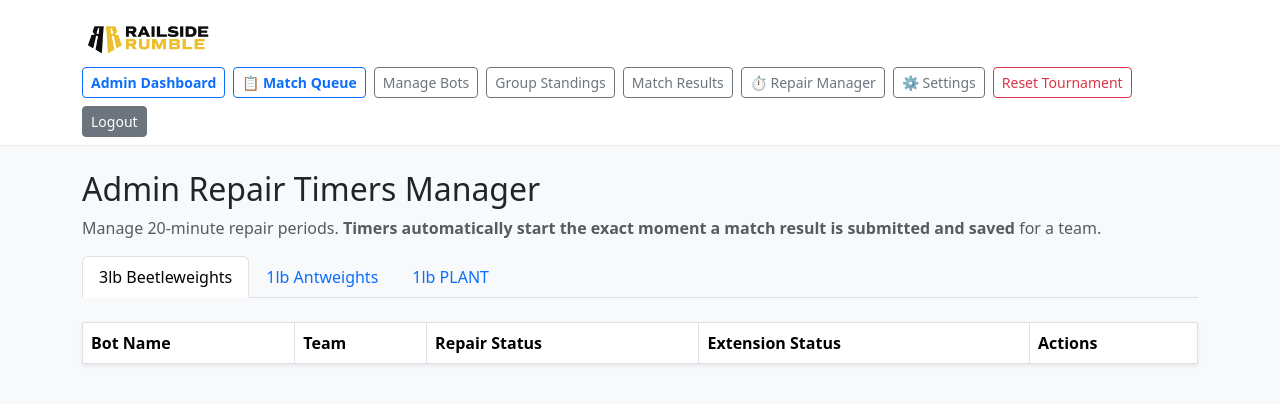
After one commit to railsiderobotics/bracket-app, a Flask app: page /admin/timers in a window 1280 px wide. The commit adds this page. Shown: the top 404 px of the page. Run offline with Flask 3, Linux system fonts and the light colour scheme; the visitor is signed in with stand-in values (Sample User, id 1); lists and menus that the app fills with data are empty; parts of the project's set-up code (start-up, migrations or seed data) failed here and were passed over.

Commit message:
Added Match Timer Functionality including 20 minute extensions grantable by admin and page for competitors to view timers

```diff
--- a/app.py
+++ b/app.py
@@ -1,6 +1,7 @@
 import math
 import os
 import random
+from datetime import datetime, timedelta
 from functools import wraps
 from flask import Flask, render_template, request, redirect, url_for, flash, session, jsonify
 from sqlalchemy import inspect, or_, text
@@ -13,10 +14,8 @@ from bracket_logic import random_pairs, build_bracket_slots, round_pairs_from_sl
 
 BASEDIR = os.path.abspath(os.path.dirname(__file__))
 
-# Load environment variables from local .env file if present
 load_dotenv(os.path.join(BASEDIR, '.env'))
 
-# Read secrets securely from environment variables
 SECRET_KEY = os.environ.get("SECRET_KEY")
 APP_PASSWORD = os.environ.get("APP_PASSWORD")
 
@@ -25,7 +24,6 @@ if not APP_PASSWORD:
 
 app = Flask(__name__, static_folder='Image Files')
 
-# Use Neon Postgres in production (Render) or fall back to local SQLite for development
 database_url = os.environ.get("DATABASE_URL")
 if database_url and database_url.startswith("postgres://"):
     database_url = database_url.replace("postgres://", "postgresql://", 1)
@@ -39,6 +37,8 @@ STAGE_LABELS = {
     's1_r1': 'Stage 1 – Round 1',
     's1_r2': 'Stage 1 – Round 2',
     'decider': 'Decider Round (1-1 bots)',
+    's2': 'Stage 2 – Single Elimination',
+    's2_placement': 'Bronze Placement Match'
 }
 BOT_CLASSES = ['3lb', '1lb', '1lb_plant']
 CLASS_LABELS = {
@@ -103,6 +103,10 @@ with app.app_context():
             db.session.execute(text('ALTER TABLE team ADD COLUMN registration_fee BOOLEAN DEFAULT 0'))
         if 'pit_table_number' not in team_columns:
             db.session.execute(text('ALTER TABLE team ADD COLUMN pit_table_number VARCHAR(20)'))
+        if 'last_match_end_time' not in team_columns:
+            db.session.execute(text('ALTER TABLE team ADD COLUMN last_match_end_time DATETIME'))
+        if 'extension_used' not in team_columns:
+            db.session.execute(text('ALTER TABLE team ADD COLUMN extension_used BOOLEAN DEFAULT 0'))
 
         match_columns = [c['name'] for c in insp.get_columns('match')]
         if 'bot_class' not in match_columns:
@@ -243,6 +247,22 @@ def lock_stage2_prereqs(bot_class=None):
     db.session.commit()
 
 
+def create_round_matches(stage, team_ids, round_num=1, bot_class='3lb', rng=None):
+    Match.query.filter_by(stage=stage, round_num=round_num, bot_class=bot_class).delete()
+    shuffled_ids = list(team_ids)
+    random.shuffle(shuffled_ids)
+
+    pairs, bye = random_pairs(shuffled_ids, rng=rng)
+    for i, (a, b) in enumerate(pairs):
+        db.session.add(Match(stage=stage, round_num=round_num, slot_index=i,
+                              team1_id=a, team2_id=b, bot_class=bot_class, locked=False))
+    if bye is not None:
+        db.session.add(Match(stage=stage, round_num=round_num, slot_index=len(pairs),
+                              team1_id=bye, team2_id=None, bot_class=bot_class, is_bye=True,
+                              winner_id=bye, locked=True))
+    db.session.commit()
+
+
 def create_stage1_round2_matches(bot_class):
     Match.query.filter_by(stage='s1_r2', round_num=1, bot_class=bot_class).delete()
 
@@ -365,22 +385,6 @@ def current_selected_class(default='3lb'):
     return enabled[0] if enabled else default
 
 
-def create_round_matches(stage, team_ids, round_num=1, bot_class='3lb', rng=None):
-    Match.query.filter_by(stage=stage, round_num=round_num, bot_class=bot_class).delete()
-    shuffled_ids = list(team_ids)
-    random.shuffle(shuffled_ids)
-
-    pairs, bye = random_pairs(shuffled_ids, rng=rng)
-    for i, (a, b) in enumerate(pairs):
-        db.session.add(Match(stage=stage, round_num=round_num, slot_index=i,
-                              team1_id=a, team2_id=b, bot_class=bot_class, locked=False))
-    if bye is not None:
-        db.session.add(Match(stage=stage, round_num=round_num, slot_index=len(pairs),
-                              team1_id=bye, team2_id=None, bot_class=bot_class, is_bye=True,
-                              winner_id=bye, locked=True))
-    db.session.commit()
-
-
 def stage2_bracket_data(bot_class=None):
     round1 = matches_for('s2', 1, bot_class=bot_class)
     if not round1:
@@ -439,6 +443,18 @@ def stage2_bracket_data(bot_class=None):
     return rounds
 
 
+def check_rest_status(team):
+    """Returns (is_ready, remaining_seconds) for a 20-minute rest window."""
+    if not team or not team.last_match_end_time:
+        return True, 0
+    elapsed = datetime.utcnow() - team.last_match_end_time
+    required_rest = timedelta(minutes=20)
+    if elapsed >= required_rest:
+        return True, 0
+    remaining = required_rest - elapsed
+    return False, int(remaining.total_seconds())
+
+
 # ---------- dashboard & competitor routes ----------
 
 @app.route('/')
@@ -448,8 +464,6 @@ def index():
 
     enabled = enabled_classes()
     current_class = current_selected_class('3lb')
-
-    # Compute active counts per enabled class and total across all enabled classes
     class_counts = {cls: len(active_teams(cls)) for cls in enabled}
     total_active_count = sum(class_counts.values())
 
@@ -509,41 +523,34 @@ def competitor_dashboard():
                            CLASS_LABELS=CLASS_LABELS)
 
 
-@app.route('/results')
+@app.route('/standings')
+def standings():
+    current_class = request.args.get('class', '3lb')
+    enabled = enabled_classes()
+    if current_class not in enabled:
+        current_class = enabled[0] if enabled else '3lb'
+
+    st = stage1_standings(current_class)
+    return render_template('standings.html',
+                           standings=st,
+                           current_class=current_class,
+                           BOT_CLASSES=enabled,
+                           CLASS_LABELS=CLASS_LABELS)
+
+
+@app.route('/competitor_results')
 def competitor_results():
     current_class = request.args.get('class', '3lb')
     enabled = enabled_classes()
     if current_class not in enabled:
         current_class = enabled[0] if enabled else '3lb'
 
-    all_matches = Match.query.filter_by(bot_class=current_class)\
-                             .order_by(Match.stage, Match.round_num, Match.slot_index).all()
-
-    s2_max_round = db.session.query(db.func.max(Match.round_num))\
-                            .filter_by(bot_class=current_class, stage='s2').scalar() or 1
-
+    stages = STAGE1_ROUNDS + ['decider', 's2', 's2_placement']
     grouped_matches = {}
-    for m in all_matches:
-        if m.stage == 's1_r1':
-            label = STAGE_LABELS['s1_r1']
-        elif m.stage == 's1_r2':
-            label = STAGE_LABELS['s1_r2']
-        elif m.stage == 'decider':
-            label = STAGE_LABELS['decider']
-        elif m.stage == 's2':
-            round_matches_count = Match.query.filter_by(bot_class=current_class, stage='s2', round_num=m.round_num).count()
-            if round_matches_count == 1 or m.round_num == s2_max_round:
-                label = "Stage 2 — Finals Match"
-            else:
-                label = f"Stage 2 — Round {m.round_num}"
-        elif m.stage == 's2_placement':
-            label = "Stage 2 — Bronze Placement Match"
-        else:
-            label = m.stage
-
-        if label not in grouped_matches:
-            grouped_matches[label] = []
-        grouped_matches[label].append(m)
+    for stg in stages:
+        ms = Match.query.filter_by(stage=stg, bot_class=current_class).order_by(Match.round_num, Match.slot_index).all()
+        if ms:
+            grouped_matches[STAGE_LABELS.get(stg, stg)] = ms
 
     return render_template('competitor_results.html',
                            grouped_matches=grouped_matches,
@@ -552,15 +559,132 @@ def competitor_results():
                            CLASS_LABELS=CLASS_LABELS)
 
 
-@app.route('/standings')
-def standings():
+@app.route('/timers')
+def competitor_timers():
     current_class = request.args.get('class', '3lb')
-    if current_class not in enabled_classes():
-        current_class = enabled_classes()[0] if enabled_classes() else '3lb'
-    standings = stage1_standings(current_class)
-    return render_template('standings.html', standings=standings,
+    enabled = enabled_classes()
+    if current_class not in enabled:
+        current_class = enabled[0] if enabled else '3lb'
+
+    teams = Team.query.filter_by(bot_class=current_class, dropped=False).order_by(Team.name).all()
+
+    # 1. Identify 0-2 or 1-2 eliminated teams from Stage 1 / Decider
+    s1_done = round_complete('s1_r1', bot_class=current_class) and round_complete('s1_r2', bot_class=current_class)
+    eliminated_stage1_ids = set()
+    if s1_done:
+        _, _, oh_two, _ = stage1_buckets(current_class)
+        for t in oh_two:
+            eliminated_stage1_ids.add(t.id)
+
+    # Check decider round losses (teams that went 1-2)
+    if round_generated('decider', 1, current_class):
+        for m in matches_for('decider', 1, bot_class=current_class):
+            if m.winner_id is not None:
+                loser_id = m.team1_id if m.winner_id == m.team2_id else m.team2_id
+                if loser_id:
+                    eliminated_stage1_ids.add(loser_id)
+
+    # 2. Identify Top 4 teams (Champion, 2nd, 3rd, 4th)
+    bracket = stage2_bracket_data(current_class)
+    placement_match = stage2_placement_match(current_class)
+
+    top_four_ids = set()
+    if bracket and len(bracket) > 0:
+        last = bracket[-1]
+        if last.get('matches'):
+            final_match = last['matches'][0]
+            if isinstance(final_match, Match):
+                if final_match.team1_id: top_four_ids.add(final_match.team1_id)
+                if final_match.team2_id: top_four_ids.add(final_match.team2_id)
+            elif isinstance(final_match, dict):
+                if final_match.get('team1'): top_four_ids.add(final_match['team1'].id if hasattr(final_match['team1'], 'id') else final_match['team1'])
+                if final_match.get('team2'): top_four_ids.add(final_match['team2'].id if hasattr(final_match['team2'], 'id') else final_match['team2'])
+    if placement_match:
+        if placement_match.team1_id: top_four_ids.add(placement_match.team1_id)
+        if placement_match.team2_id: top_four_ids.add(placement_match.team2_id)
+
+    # 3. Identify teams currently eliminated from Stage 2 bracket rounds
+    bracket_eliminated_ids = set()
+    r = 1
+    while round_generated('s2', r, current_class):
+        round_matches = matches_for('s2', r, bot_class=current_class)
+        for m in round_matches:
+            if m.winner_id is not None and not m.is_bye:
+                loser_id = m.team1_id if m.winner_id == m.team2_id else m.team2_id
+                if loser_id and loser_id not in top_four_ids:
+                    bracket_eliminated_ids.add(loser_id)
+        r += 1
+
+    timer_data = []
+    for t in teams:
+        # Exclude 0-2 / 1-2 Stage 1 eliminations unless they somehow reached top 4
+        if t.id in eliminated_stage1_ids and t.id not in top_four_ids:
+            continue
+
+        # Exclude teams knocked out of the Stage 2 bracket
+        if t.id in bracket_eliminated_ids and t.id not in top_four_ids:
+            continue
+
+        is_ready, rem_secs = check_rest_status(t)
+        timer_data.append({
+            'team': t,
+            'is_ready': is_ready,
+            'remaining_seconds': rem_secs
+        })
+
+    return render_template('competitor_timers.html',
+                           timer_data=timer_data,
                            current_class=current_class,
-                           BOT_CLASSES=enabled_classes(),
+                           BOT_CLASSES=enabled,
+                           CLASS_LABELS=CLASS_LABELS)
+
+
+@app.route('/admin/timers', methods=['GET', 'POST'])
+@login_required
+def admin_timers():
+    current_class = request.args.get('class', '3lb')
+    enabled = enabled_classes()
+    if current_class not in enabled:
+        current_class = enabled[0] if enabled else '3lb'
+
+    if request.method == 'POST':
+        action = request.form.get('action')
+        team_id = request.form.get('team_id')
+        t = Team.query.get(team_id) if team_id else None
+
+        if t:
+            if action == 'grant_extension' and not t.extension_used:
+                if t.last_match_end_time:
+                    t.last_match_end_time += timedelta(minutes=20)
+                else:
+                    t.last_match_end_time = datetime.utcnow() - timedelta(minutes=20) + timedelta(minutes=20)
+                t.extension_used = True
+                db.session.commit()
+                flash(f'Granted 20-minute extension to {t.name}.', 'info')
+            elif action == 'reset_extension':
+                t.extension_used = False
+                db.session.commit()
+                flash(f'Reset extension status for {t.name}.', 'info')
+            elif action == 'reset_timer':
+                t.last_match_end_time = None
+                db.session.commit()
+                flash(f'Reset repair timer for {t.name}.', 'info')
+        return redirect(url_for('admin_timers', **{'class': current_class}))
+
+    teams = Team.query.filter_by(bot_class=current_class, dropped=False).order_by(Team.name).all()
+    timer_data = []
+    for t in teams:
+        is_ready, rem_secs = check_rest_status(t)
+        timer_data.append({
+            'team': t,
+            'is_ready': is_ready,
+            'remaining_seconds': rem_secs
+        })
+
+    return render_template('admin_timers.html',
+                           timer_data=timer_data,
+                           current_class=current_class,
+                           BOT_CLASSES=enabled,
                            CLASS_LABELS=CLASS_LABELS)
 
 
@@ -743,7 +867,14 @@ def round_view(stage, round_num, team_id_source, back_url, generate_func=None):
                     continue
                 w = request.form.get(f'winner_{m.id}')
                 if w:
-                    m.winner_id = int(w)
+                    new_winner_id = int(w)
+                    if m.winner_id != new_winner_id:
+                        now = datetime.utcnow()
+                        if m.team1_id:
+                            Team.query.get(m.team1_id).last_match_end_time = now
+                        if m.team2_id:
+                            Team.query.get(m.team2_id).last_match_end_time = now
+                    m.winner_id = new_winner_id
                 m.result_type = request.form.get(f'result_type_{m.id}') or None
             db.session.commit()
             return redirect(url_for(request.endpoint, **{'class': bot_class}) + '#results')
@@ -902,7 +1033,14 @@ def stage2(round_num):
                     continue
                 w = request.form.get(f'winner_{m.id}')
                 if w:
-                    m.winner_id = int(w)
+                    new_winner_id = int(w)
+                    if m.winner_id != new_winner_id:
+                        now = datetime.utcnow()
+                        if m.team1_id:
+                            Team.query.get(m.team1_id).last_match_end_time = now
+                        if m.team2_id:
+                            Team.query.get(m.team2_id).last_match_end_time = now
+                    m.winner_id = new_winner_id
                 m.result_type = None
             if len(save_matches) == 1 and all(m.winner_id for m in save_matches):
                 for m in save_matches:
@@ -1055,9 +1193,17 @@ def queue():
         return redirect(url_for('queue', **{'class': current_class}))
 
     in_progress = Match.query.filter_by(bot_class=current_class, queue_status='in_progress').first()
+    queued_raw = Match.query.filter_by(bot_class=current_class, queue_status='queued', winner_id=None)\
+                            .order_by(Match.queue_order.asc()).all()
 
-    queued_matches = Match.query.filter_by(bot_class=current_class, queue_status='queued', winner_id=None)\
-                               .order_by(Match.queue_order.asc()).all()
+    queued_matches = []
+    for m in queued_raw:
+        t1_ready = check_rest_status(m.team1)[0] if m.team1 else True
+        t2_ready = check_rest_status(m.team2)[0] if m.team2 else True
+        queued_matches.append({
+            'match': m,
+            'both_rested': t1_ready and t2_ready
+        })
 
     awaiting_results = Match.query.filter_by(bot_class=current_class, queue_status='awaiting_results', winner_id=None)\
                                    .order_by(Match.id.desc()).all()
@@ -1091,8 +1237,12 @@ def reorder_queue():
 @login_required
 def reset_tournament():
     Match.query.delete()
+    Team.query.update({
+        Team.last_match_end_time: None,
+        Team.extension_used: False
+    })
     db.session.commit()
-    flash('Tournament has been reset. All match pairings and results have been cleared.', 'info')
+    flash('Tournament has been reset. All match pairings, results, and repair timers have been cleared.', 'info')
     return redirect(url_for('index'))
 
 
--- /dev/null
+++ b/templates/admin_timers.html
@@ -0,0 +1,83 @@
+{% extends 'base.html' %}
+{% block title %}Admin Repair Timers Manager{% endblock %}
+
+{% block content %}
+<h2>Admin Repair Timers Manager</h2>
+<p class="text-muted">Manage 20-minute repair periods. <strong>Timers automatically start the exact moment a match result is submitted and saved</strong> for a team.</p>
+
+<ul class="nav nav-tabs mb-4">
+  {% for cls in BOT_CLASSES %}
+    <li class="nav-item">
+      <a class="nav-link {% if cls == current_class %}active{% endif %}" href="{{ url_for('admin_timers', **{'class': cls}) }}">{{ CLASS_LABELS[cls] }}</a>
+    </li>
+  {% endfor %}
+</ul>
+
+<table class="table table-bordered bg-white shadow-sm">
+  <thead>
+    <tr>
+      <th>Bot Name</th>
+      <th>Team</th>
+      <th>Repair Status</th>
+      <th>Extension Status</th>
+      <th>Actions</th>
+    </tr>
+  </thead>
+  <tbody>
+    {% for item in timer_data %}
+      <tr>
+        <td class="fw-semibold">{{ item.team.name }}</td>
+        <td>{{ item.team.assigned_team_name }}</td>
+        <td>
+          {% if item.is_ready %}
+            <span class="badge bg-success">Ready</span>
+          {% else %}
+            <span class="badge bg-warning text-dark">Repairing (<span class="countdown-timer" data-seconds="{{ item.remaining_seconds }}">{{ item.remaining_seconds // 60 }}m {{ item.remaining_seconds % 60 }}s</span>)</span>
+          {% endif %}
+        </td>
+        <td>
+          {% if item.team.extension_used %}
+            <span class="badge bg-secondary">Extension Used (20m)</span>
+          {% else %}
+            <span class="badge bg-outline-primary text-primary border">Available</span>
+          {% endif %}
+        </td>
+        <td>
+          <form method="post" class="d-inline">
+            <input type="hidden" name="team_id" value="{{ item.team.id }}">
+            {% if not item.team.extension_used %}
+              <button type="submit" name="action" value="grant_extension" class="btn btn-sm btn-outline-warning">Grant +20m Extension</button>
+            {% else %}
+              <button type="submit" name="action" value="reset_extension" class="btn btn-sm btn-outline-secondary">Reset Extension</button>
+            {% endif %}
+            <button type="submit" name="action" value="reset_timer" class="btn btn-sm btn-outline-danger">Clear Timer</button>
+          </form>
+        </td>
+      </tr>
+    {% endfor %}
+  </tbody>
+</table>
+
+<script>
+  document.addEventListener("DOMContentLoaded", function() {
+    const timers = document.querySelectorAll('.countdown-timer');
+    timers.forEach(el => {
+      let totalSeconds = parseInt(el.dataset.seconds);
+      const interval = setInterval(() => {
+        if (totalSeconds <= 0) {
+          clearInterval(interval);
+          location.reload();
+          return;
+        }
+        totalSeconds--;
+        const mins = Math.floor(totalSeconds / 60);
+        const secs = totalSeconds % 60;
+        el.textContent = `${mins}m ${secs < 10 ? '0' : ''}${secs}s`;
+      }, 1000);
+    });
+  });
+
+  // Auto refresh page every 30 seconds to stay synchronized with the backend
+  setTimeout(() => { location.reload(); }, 30000);
+</script>
+{% endblock %}
--- a/templates/base.html
+++ b/templates/base.html
@@ -76,12 +76,14 @@
       <a class="navbar-brand" href="{{ url_for('index') }}">
         <img src="{{ url_for('static', filename='Horizontal Railside Rumble.png') }}" alt="Bracket Control Logo" class="d-inline-block align-text-top" style="height:3rem;">
       </a>
-      <div class="d-flex gap-2">
+      <div class="d-flex gap-2 align-items-center flex-wrap">
         {% if is_authenticated %}
           <a class="btn btn-outline-primary btn-sm fw-bold" href="{{ url_for('index') }}">Admin Dashboard</a>
           <a class="btn btn-outline-primary btn-sm fw-bold" href="{{ url_for('queue') }}">📋 Match Queue</a>
           <a class="btn btn-outline-secondary btn-sm" href="{{ url_for('teams') }}">Manage Bots</a>
           <a class="btn btn-outline-secondary btn-sm" href="{{ url_for('standings') }}">Group Standings</a>
+          <a class="btn btn-outline-secondary btn-sm" href="{{ url_for('competitor_results') }}">Match Results</a>
+          <a class="btn btn-outline-secondary btn-sm" href="{{ url_for('admin_timers') }}">⏱️ Repair Manager</a>
           <a class="btn btn-outline-secondary btn-sm" href="{{ url_for('settings') }}" title="Global Tournament Settings">⚙️ Settings</a>
           <form action="{{ url_for('reset_tournament') }}" method="post" class="m-0">
             <button type="submit" class="btn btn-outline-danger btn-sm">Reset Tournament</button>
@@ -91,6 +93,7 @@
           <a class="btn btn-outline-primary btn-sm fw-bold" href="{{ url_for('competitor_dashboard') }}">Competitor Dashboard</a>
           <a class="btn btn-outline-secondary btn-sm" href="{{ url_for('competitor_results') }}">Match Results</a>
           <a class="btn btn-outline-secondary btn-sm" href="{{ url_for('standings') }}">Group Standings</a>
+          <a class="btn btn-outline-secondary btn-sm" href="{{ url_for('competitor_timers') }}">Repair Timers</a>
           <a class="btn btn-primary btn-sm" href="{{ url_for('login') }}">Login</a>
         {% endif %}
       </div>
```
Also changed, not shown: models.py (+12 -7 lines), templates/competitor_results.html (+7 -0 lines), templates/competitor_timers.html (added, +61 -0 lines), templates/index.html (+22 -11 lines), templates/queue.html (+9 -3 lines), templates/standings.html (line endings or trailing spaces).
